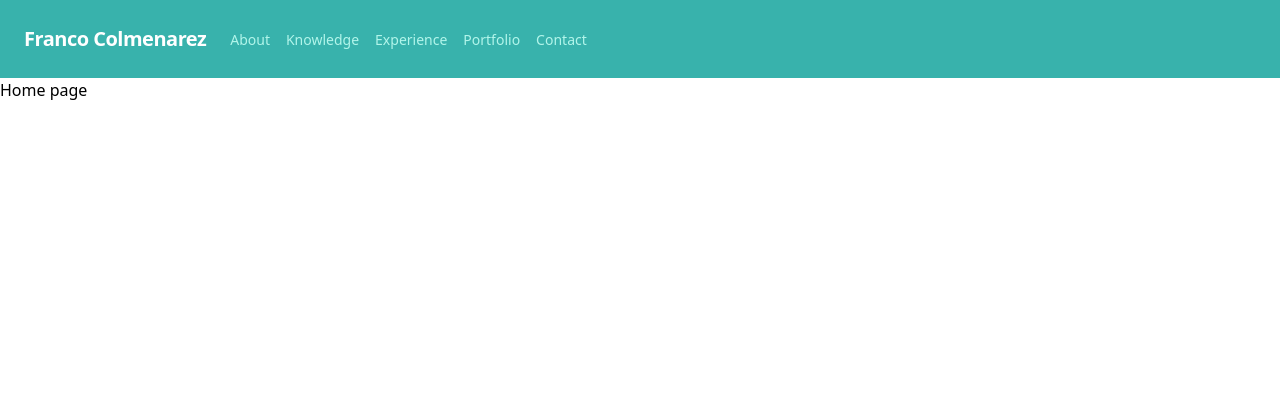
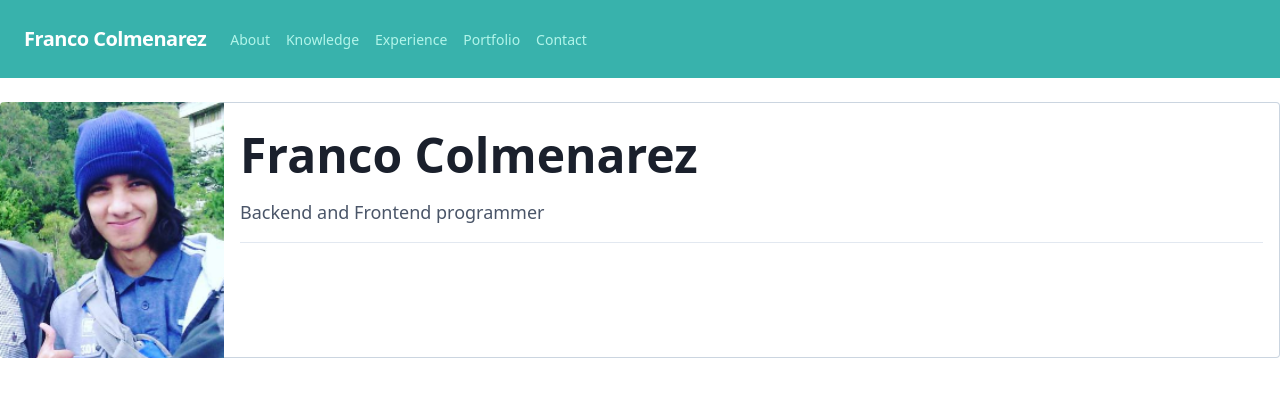
Before and after one commit to FranLMSP/new-portfolio, a Vue app: page / in a window 1280 px wide. Shown: the top 396 px of the page. Built offline with nearby package versions, Linux system fonts and the light colour scheme.

Commit message:
Creating the first home page

```diff
--- a/src/App.vue
+++ b/src/App.vue
@@ -30,7 +30,9 @@
       </div>
     </nav>
 
-    <router-view/>
+    <div class="container mx-auto mt-6">
+      <router-view/>
+    </div>
   </div>
 </template>
 
--- a/src/views/Home.vue
+++ b/src/views/Home.vue
@@ -1,5 +1,21 @@
 <template>
-  <h1>Home page</h1>
+
+  <div class="max-w-sm w-full lg:max-w-full lg:flex">
+    <div
+      class="h-48 lg:h-auto lg:w-56 flex-none bg-cover rounded-t lg:rounded-t-none lg:rounded-l text-center overflow-hidden"
+      style="background-image: url('/img/me.png')"
+      title="My photo"
+    >
+    </div>
+    <div class="w-full h-64 border-r border-b border-l border-gray-400 lg:border-l-0 lg:border-t lg:border-gray-400 bg-white rounded-b lg:rounded-b-none lg:rounded-r p-4 flex flex-col justify-between leading-normal">
+      <div class="mb-8">
+        <h2 class="text-gray-900 font-bold text-5xl mb-2">Franco Colmenarez</h2>
+        <p class="text-gray-700 text-lg text-base mb-4">Backend and Frontend programmer</p>
+        <hr>
+      </div>
+    </div>
+  </div>
+
 </template>
 
 <script>
```
Also changed, not shown: public/img/me.png (added).
